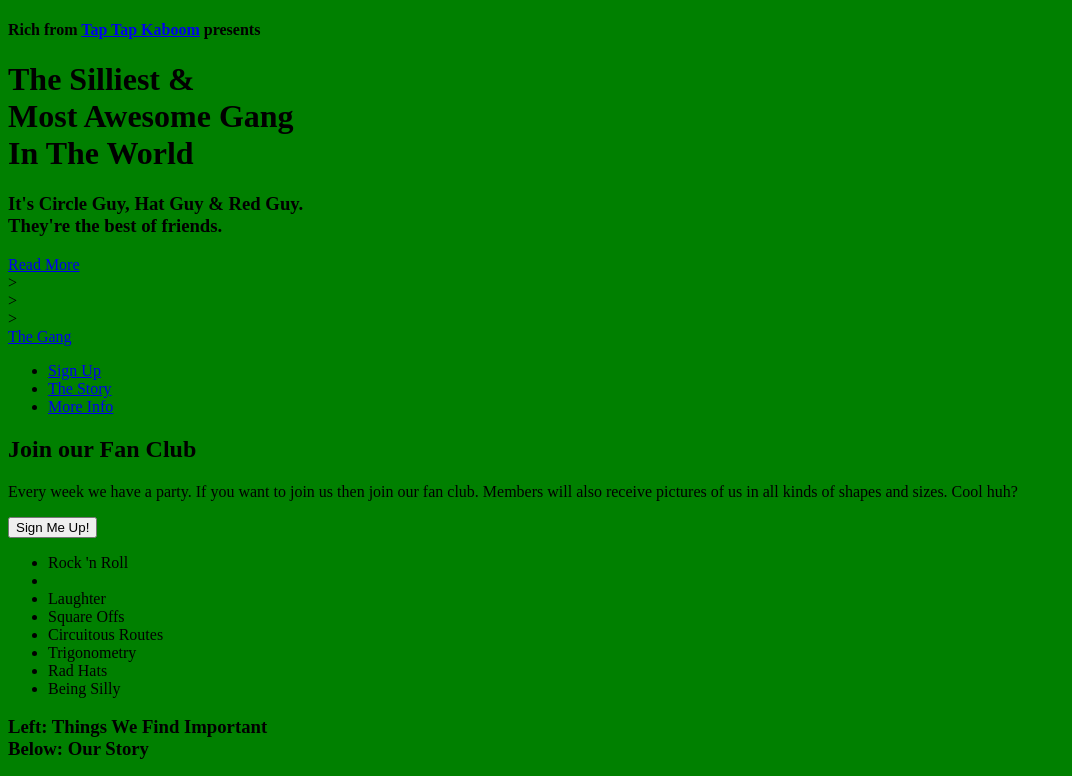
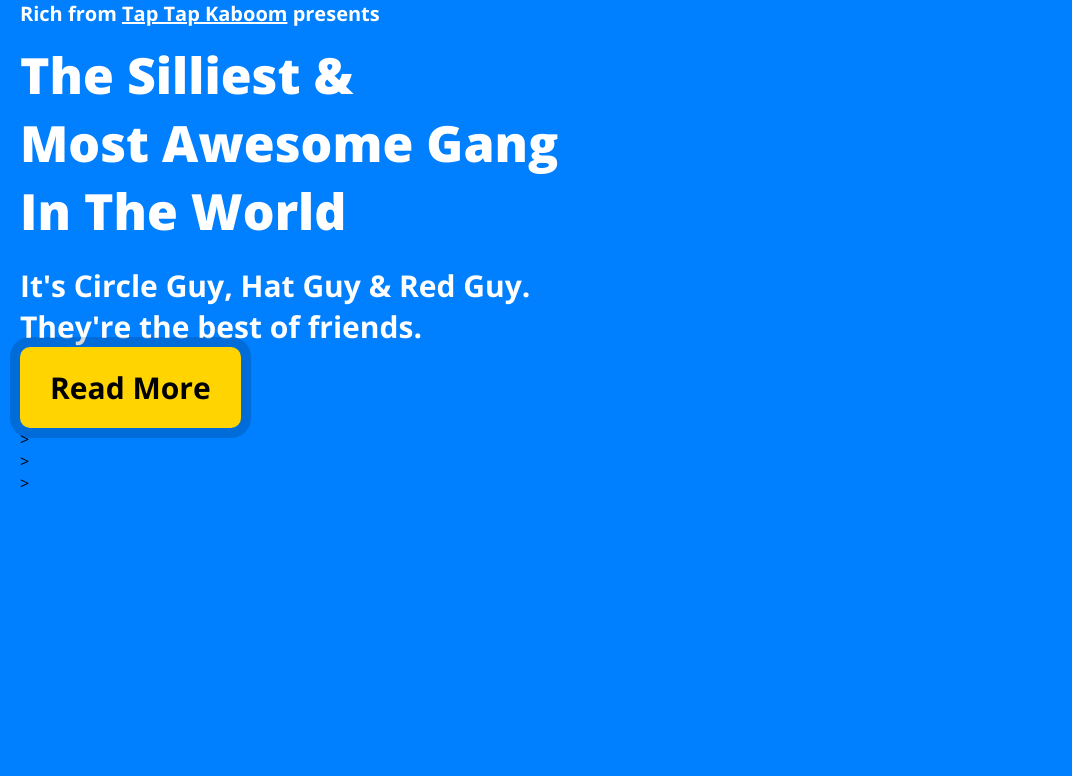
Before and after one commit to pacotacolaco/Tutorial-Website, a plain HTML site: page index.html in a window 1280 px wide. Shown: the top 776 px of the page, without its empty margins (0-1072 px from the left). Drawn offline with nearby package versions, Linux system fonts and the light colour scheme.

Commit message:
herobanner styling

```diff
--- a/style.css
+++ b/style.css
@@ -1,3 +1,98 @@
-body{
-	background-color: green;
+@import url('https://fonts.googleapis.com/css?family=Open+Sans:400,700,800&display=swap');
+
+body, html{
+	font-family: 'Open Sans', sans-serif;
+	padding: 0;
+	margin: 0;
 }
+
+h1{
+	font-weight: 800;
+	font-size: 50px;
+
+}
+
+h3{
+	font-weight: bold;
+	font-size: 30px;
+
+}
+
+h4{
+	font-weight: bold;
+	font-size: 20px;
+
+}
+
+.hero-banner{
+	background-color: #007FFF;
+	height: 100vh; /*viewpoint height*/
+	padding: 0 20px;
+	box-sizing: border-box;
+}
+
+.wrapper{
+	widows: 960px;
+	margin: 0 auto;
+
+}
+
+.hero-banner h1{
+	color: white;
+	margin: 14px 0 20px;
+}
+
+.hero-banner h3{
+	color: white;
+	margin: 0;
+}
+
+
+.hero-banner h4,
+.hero-banner h4 a{
+	color: white;
+	margin: 0;
+}
+
+.character1{
+
+}
+
+.character2{
+
+}
+
+.character3{
+
+}
+a.cta, button.cta{
+	font-size: 30px;
+	font-weight: bold;
+	color: black;
+	background-color: #007FFF;
+	display: inline-block;
+	box-shadow: 0 0 0 10px solid rgba(0,127,255,.15);
+	padding: 20px 30px;
+	border-radius: 10px;
+	text-decoration: none;
+}
+
+a.cta.alt, button.cta.alt{
+	background-color: #FFD400;
+	box-shadow: 0 0 0 10px rgba(0,0,0,.15);}
+/*
+	<div class="hero-banner">
+		<div class="wrapper">
+			<h4>Rich from <a href="http://taptopkaboom.com">Tap Tap Kaboom</a> presents</h4>
+			<h1>The Silliest &amp;<br>
+				Most Awesome Gang<br>
+				In The World</h1>
+				<h3>It's Circle Guy, Hat Guy &amp; Red Guy.<br>
+				They're the best of friends.</h3>
+				<a class="cta alt" href="#more-info">Read More</a>
+		</div>
+		<div class="character1"></div>>
+		<div class="character2"></div>>
+		<div class="character3"></div>>
+	</div>
+ */
```
